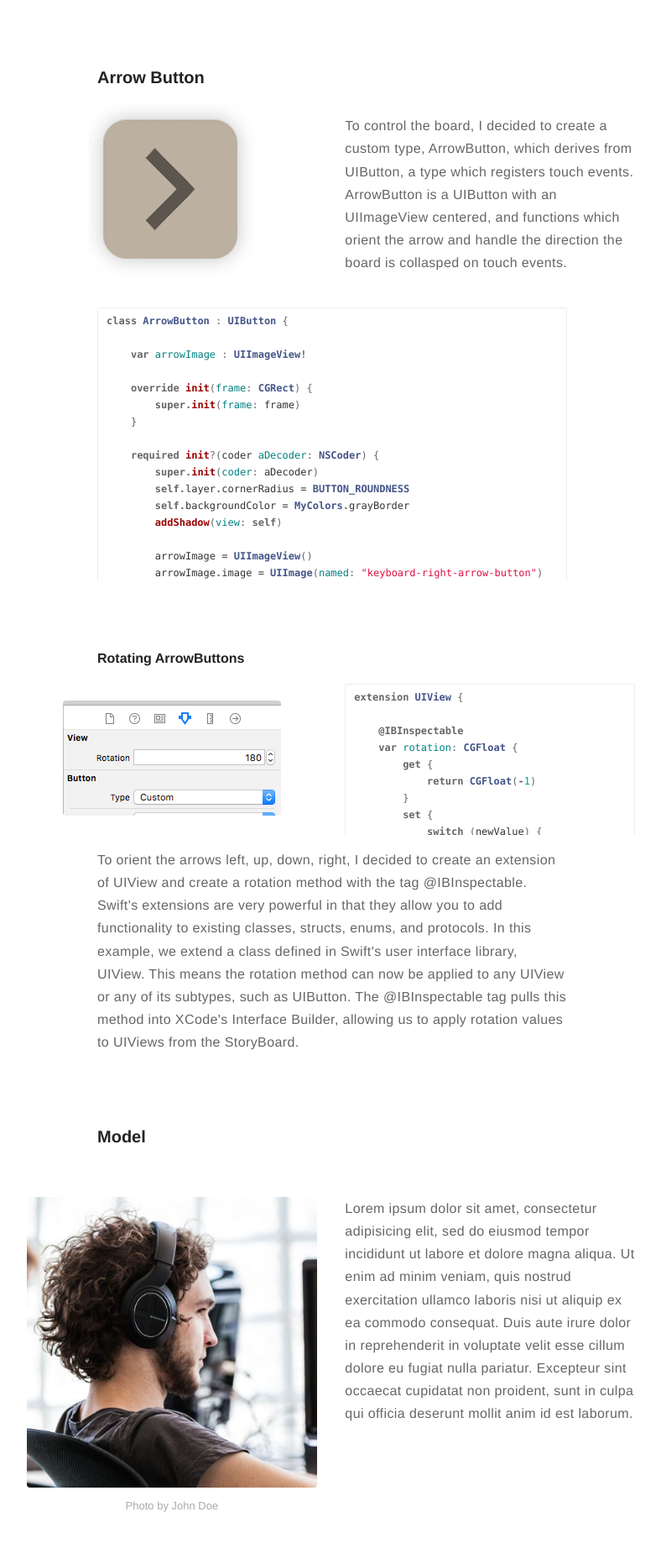
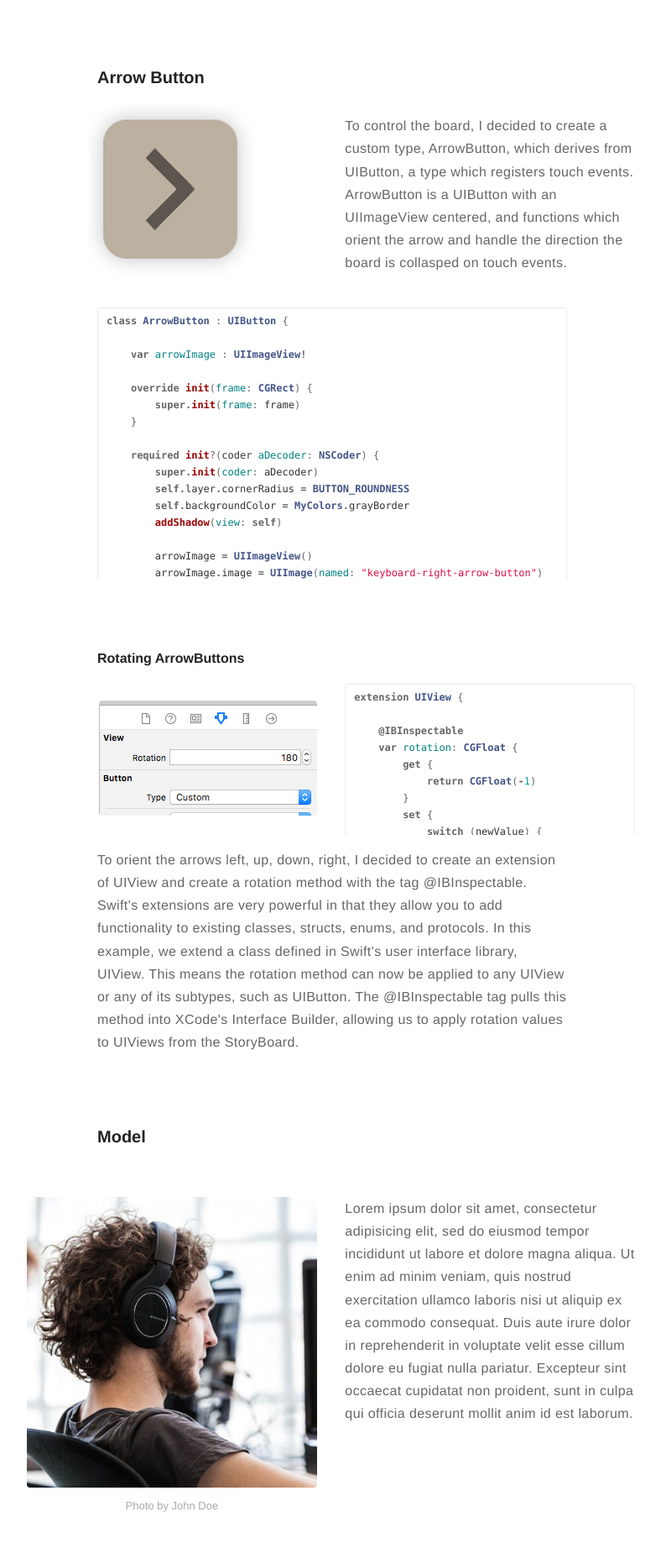
Before and after one commit to eriktanner/SwiftAppBlog, a Jekyll site: the page built from _posts/2019-02-22-2048.markdown, in a window 1280 px wide. Shown: the part 3311-5167 px from the top of the page at 84% size, without its empty margins (244-1032 px from the left). Built offline with Jekyll 4.4.1, drawn with Linux system fonts in a browser that asks for light colours; comment, search, counter and statistics services are not loaded.

Commit message:
ArrowButton

```diff
--- a/_posts/2019-02-22-2048.markdown
+++ b/_posts/2019-02-22-2048.markdown
@@ -170,7 +170,7 @@ class ArrowButton : UIButton {
 #### Rotating ArrowButtons
 
 <div class="side-by-side" style="margin-top: 0px; margin-bottom: 0px;">
-    <div class="toleft" style="margin-top: 20px; text-align:center">
+    <div class="toleft" style="margin-top: 20px; text-align:right;">
         <img class="image" src="https://eriktanner.github.io/SwiftAppBlog/assets/images/2048/IBInspectableRotation.png" alt="Alt Text">
     </div>
 
@@ -204,7 +204,7 @@ extension UIView {
     </div>
 </div>
 
-<div style="margin-top: 8px;">
+<div style="margin-top: 10px;">
     <p> To orient the arrows left, up, down, right, I decided to create an extension of UIView and create a rotation method with the tag @IBInspectable. Swift's extensions are very powerful in that they allow you to add functionality to existing classes, structs, enums, and protocols. In this example, we extend a class defined in Swift's user interface library, UIView. This means the rotation method can now be applied to any UIView or any of its subtypes, such as UIButton. The @IBInspectable tag pulls this method into XCode's Interface Builder, allowing us to apply rotation values to UIViews from the StoryBoard.</p>
 </div>
 <br>
```
